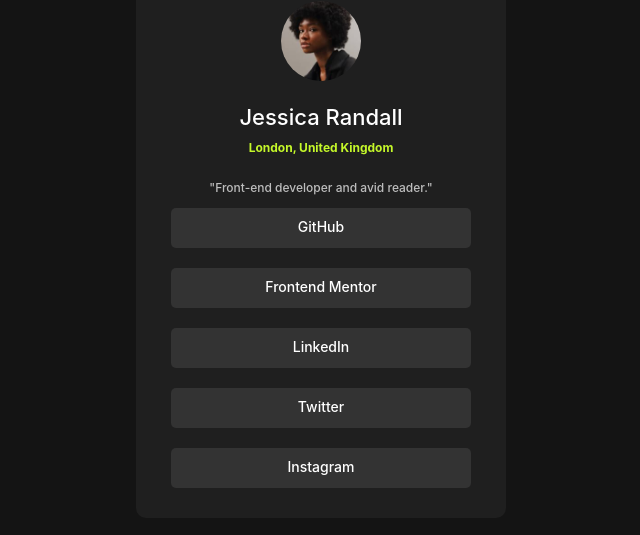
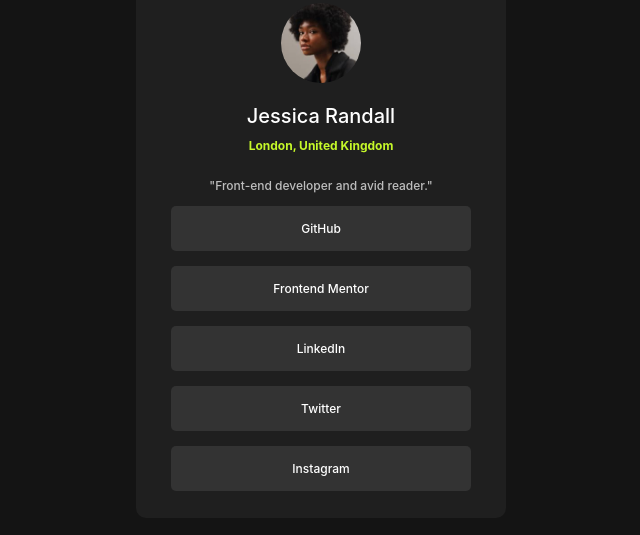
Before and after one commit to PaulAdetomiwa/social-links-profile, a plain HTML site: page index.html in a window 1280 px wide. Shown: the part 140-675 px from the top of the page, 319-959 px from the left. Drawn offline with Linux system fonts and the light colour scheme.

Commit message:
modified:   index.html

```diff
--- a/index.html
+++ b/index.html
@@ -74,7 +74,7 @@
 
     .first_half h2 {
       color: hsl(0, 0%, 100%);
-      font-size: 22px;
+      font-size: 20px;
       font-weight: 500;
       margin-bottom: 10px;
     }
@@ -104,13 +104,13 @@
 
     .second_half a {
       color: hsl(0, 0%, 100%);
-      font-size: 14px;
+      font-size: 12px;
       font-weight: 500;
       background-color: hsl(0, 0%, 20%);
       height: 30px;
       width: 300px;
       text-align: center;
-      padding-top: 10px;
+      padding-top: 15px;
       border-radius: 5px;
       border: 0;
       margin: 0;
@@ -134,16 +134,16 @@
       <span>"Front-end developer and avid reader."</span>
     </div>
     <div class="second_half">
-      <a href="">GitHub</a>
-      <a href="">Frontend Mentor</a>
-      <a href="">LinkedIn</a>
-      <a href="">Twitter</a>
-      <a href="">Instagram</a>
+      <a href="https://github.com/PaulAdetomiwa">GitHub</a>
+      <a href="https://www.frontendmentor.io/profile/PaulAdetomiwa">Frontend Mentor</a>
+      <a href="https://www.linkedin.com/in/paul-adewole/">LinkedIn</a>
+      <a href="https://x.com/AdewolePaul6">Twitter</a>
+      <a href="https://www.instagram.com/paul_adetomiwa/">Instagram</a>
     </div>
   </div>
   <div class="attribution">
     Challenge by <a href="https://www.frontendmentor.io?ref=challenge" target="_blank">Frontend Mentor</a>.
-    Coded by <a href="#">Paul Adetomiwa</a>.
+    Coded by <a href="https://github.com/PaulAdetomiwa">Paul Adetomiwa</a>.
   </div>
 </body>
 </html>
```
